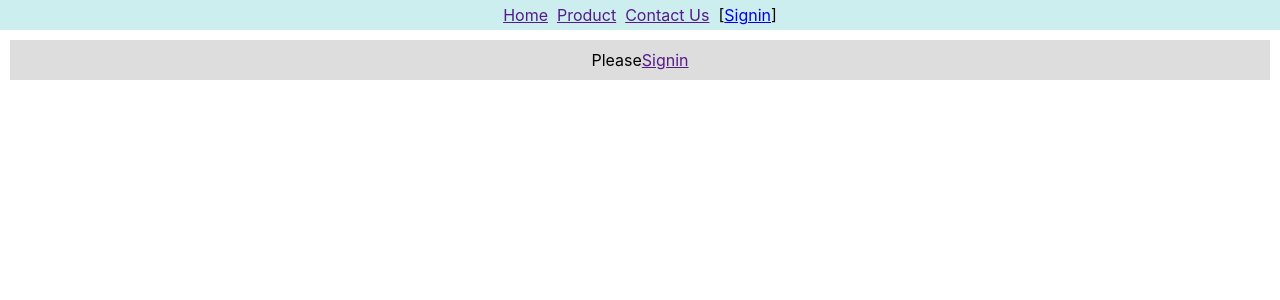
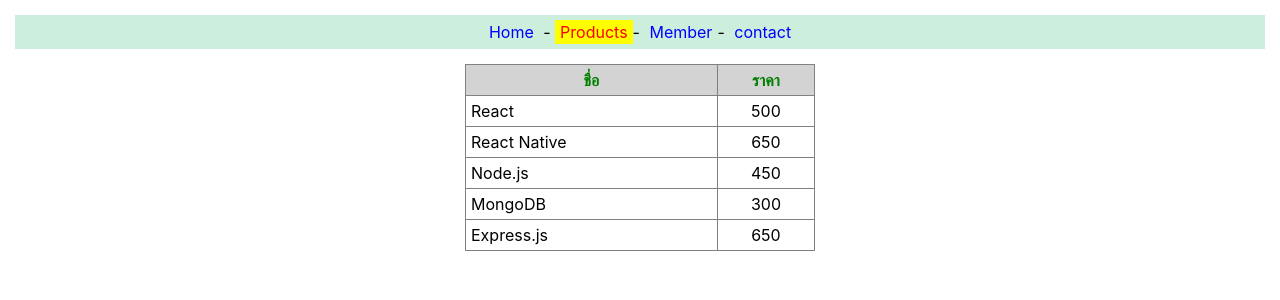
Before and after one commit to tinepanupong1/app1, a React (Create React App) app: page /products in a window 1280 px wide. Shown: the top 300 px of the page. Built offline with nearby package versions, Linux system fonts and the light colour scheme.

Commit message:
create Route3
create Route3

```diff
--- a/package.json
+++ b/package.json
@@ -8,6 +8,7 @@
     "@testing-library/user-event": "^13.5.0",
     "react": "^18.3.1",
     "react-dom": "^18.3.1",
+    "react-router-dom": "^6.26.2",
     "react-scripts": "5.0.1",
     "web-vitals": "^2.1.4"
   },
--- a/src/App.js
+++ b/src/App.js
@@ -1,14 +1,6 @@
 import React from 'react'
-import { userContext } from './context'
-import Header2 from './context-header2'
-import Content2 from './context-content2'
+import Router3 from './router3'
 
 export default function App(){
-    let[user,setUser]=React.useState('')
-    return(
-        <userContext.Provider value={[user,setUser]}>
-            <Header2/>
-            <Content2/>
-        </userContext.Provider>
-    )
+  return<Router3/>
 }
--- /dev/null
+++ b/src/home.js
@@ -0,0 +1,14 @@
+import React from "react";
+
+export default function Home(){
+    return(
+        <p style={{textAlign:'center'}}>
+            <h3>ยินดีต้อนรับสู่ React Store</h3>
+            รายชื่อ<a href="/products">สินค้า</a>ที่เรามีจำหน่าย
+            <br/>
+            แต่ท่านต้องเป็น <a href="/member">สมาชิก</a>จึงจะสั่งซื้อได้
+            <br/>
+            หากมีข้อสงสัย กรุณา <a href="/contact">ติดต่อเรา</a>
+        </p>
+    )
+}
--- /dev/null
+++ b/src/member.js
@@ -0,0 +1,7 @@
+import React from 'react'
+
+export default function Member(){
+return (
+<div style={{textAlign:'center'}}>Member Page</div>
+)
+}
--- /dev/null
+++ b/src/navlink.css
@@ -0,0 +1,17 @@
+.nav{
+    background-color: #ced;
+    padding: 7px;
+    text-align: center;
+    margin: 15px;
+}
+.menu{
+    color: blue;
+    text-decoration: none;
+    padding: 2px 5px;
+}
+.active_menu{
+    color: red;
+    background-color: yellow;
+    text-decoration: none;
+    padding: 2px 5px;
+}
--- /dev/null
+++ b/src/products.css
@@ -0,0 +1,15 @@
+table{
+    width: 350px;
+    border-collapse:collapse ;
+    margin:auto ;
+}
+th{
+    background-color: lightgray;
+    color: green;
+}
+th,td{
+    padding: 5px;
+}
+td:nth-child(2){
+    text-align: center;
+}
--- /dev/null
+++ b/src/products.js
@@ -0,0 +1,24 @@
+import React from "react";
+import './products.css'
+
+export default class Products extends React.Component{
+    data=[
+        ['React',500],
+        ['React Native',650],
+        ['Node.js',450],
+        ['MongoDB',300],
+        ['Express.js',650]
+    ]
+    render(){
+        return(
+        <table border="1">
+            <tr><th>ชื่อ</th><th>ราคา</th></tr>
+        {
+            this.data.map(d=>{
+                return <tr><td>{d[0]}</td><td>{d[1]}</td></tr>
+            })
+        }
+        </table>
+        )
+}
+}
--- /dev/null
+++ b/src/router3.js
@@ -0,0 +1,34 @@
+import React from "react";
+import { BrowserRouter,NavLink,Route,Routes } from "react-router-dom";
+import './navlink.css'
+import Products from './products'
+import Home from './home'
+import Member from './member'
+
+export default function Router3(){
+    return(
+        <BrowserRouter>
+            <nav className="nav">
+            <NavLink to ='/'className={({isActive})=>isActive?"active_menu":"menu"}style={({isActive})=>{
+                    return{
+                        fontWeight:isActive? "bold":""
+                    };
+                    }}> Home</NavLink> -&nbsp;
+                <NavLink to ='/products' className={({isActive})=>isActive?'active_menu':'menu'}>
+                Products</NavLink>-&nbsp;
+                <NavLink to ='/member' className={({isActive})=>isActive?'active_menu':'menu'}>
+                Member</NavLink>-&nbsp;
+                <NavLink to ='/contact' className={({isActive})=>isActive?'active_menu':'menu'}>
+                contact</NavLink>
+
+            </nav>
+                <Routes style={{margin:'20px'}}>
+                    <Route path="/" element={<Home/>}/>
+                    <Route path="/products" element={<Products/>}/>
+                    <Route path="/member" Component={Member}/>
+                    <Route path="/contact" element={<div style={{textAlign:'center'}}>Contact Page</div>}/>
+                    <Route path="/*" element={<div style={{textAlign:'center'}}>Error 404 Not found</div>}/>
+                </Routes>
+            </BrowserRouter>
+    )
+}
```
Also changed, not shown: src/router2.js (added, +23 -0 lines), 1 other file (tests, documents, lock files or other folders).
